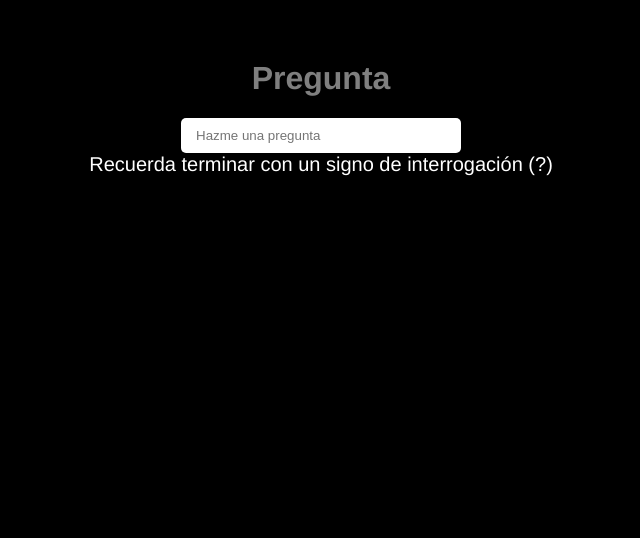
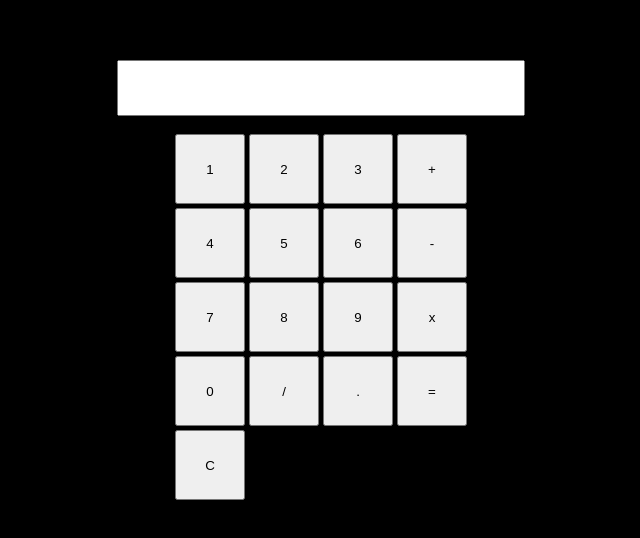
Before and after one commit to joselynM99/proyecto_u2_pw_p3_jm, a Vue app: page / in a window 1280 px wide. Shown: the top 538 px of the page, without its empty margins (319-959 px from the left). Built offline with nearby package versions, Linux system fonts and the light colour scheme.

Commit message:
tarea 7 Calculadora vue

```diff
--- a/src/App.vue
+++ b/src/App.vue
@@ -1,13 +1,42 @@
 <template>
-  <Pregunta></Pregunta>
+  <input id="resultado" type="text" />
+  <table class="calculadora">
+    <tr>
+      <td><Tecla valor="1" :reset="false" :calc="false"></Tecla></td>
+      <td><Tecla valor="2" :reset="false" :calc="false"></Tecla></td>
+      <td><Tecla valor="3" :reset="false" :calc="false"></Tecla></td>
+      <td><Tecla valor="+" :reset="false" :calc="false"></Tecla></td>
+    </tr>
+    <tr>
+      <td><Tecla valor="4" :reset="false" :calc="false"></Tecla></td>
+      <td><Tecla valor="5" :reset="false" :calc="false"></Tecla></td>
+      <td><Tecla valor="6" :reset="false" :calc="false"></Tecla></td>
+      <td><Tecla valor="-" :reset="false" :calc="false"></Tecla></td>
+    </tr>
+    <tr>
+      <td><Tecla valor="7" :reset="false" :calc="false"></Tecla></td>
+      <td><Tecla valor="8" :reset="false" :calc="false"></Tecla></td>
+      <td><Tecla valor="9" :reset="false" :calc="false"></Tecla></td>
+      <td><Tecla valor="x" :reset="false" :calc="false"></Tecla></td>
+    </tr>
+    <tr>
+      <td><Tecla valor="0" :reset="false" :calc="false"></Tecla></td>
+      <td><Tecla valor="/" :reset="false" :calc="false"></Tecla></td>
+      <td><Tecla valor="." :reset="false" :calc="false"></Tecla></td>
+      <td><Tecla valor="=" :reset="false" :calc="true"></Tecla></td>
+    </tr>
+    <tr>
+      <td><Tecla valor="C" :reset="true" :calc="false"></Tecla></td>
+    </tr>
+  </table>
 </template>
 
 <script>
-import Pregunta from "./components/Pregunta.vue";
+import Tecla from "./components/Tecla.vue";
 export default {
   name: "App",
   components: {
-    Pregunta,
+    Tecla,
   },
 };
 </script>
@@ -21,4 +50,17 @@ export default {
   color: #2c3e50;
   margin-top: 60px;
 }
+
+body {
+  text-align: center;
+}
+
+.calculadora {
+  margin: 15px auto;
+}
+
+#resultado {
+  width: 400px;
+  height: 50px;
+}
 </style>
--- /dev/null
+++ b/src/components/AppP.vue
@@ -0,0 +1,24 @@
+<template>
+  <Pregunta></Pregunta>
+</template>
+
+<script>
+import Pregunta from "./Pregunta.vue";
+export default {
+  name: "App",
+  components: {
+    Pregunta,
+  },
+};
+</script>
+
+<style>
+#app {
+  font-family: Avenir, Helvetica, Arial, sans-serif;
+  -webkit-font-smoothing: antialiased;
+  -moz-osx-font-smoothing: grayscale;
+  text-align: center;
+  color: #2c3e50;
+  margin-top: 60px;
+}
+</style>
--- /dev/null
+++ b/src/components/Tecla.vue
@@ -0,0 +1,60 @@
+<template>
+  <button class="teclas" v-on:click="accion(valor, calc, reset)">
+    {{ valor }}
+  </button>
+</template>
+
+<script>
+export default {
+  name: "Tecla",
+  props: {
+    valor: String,
+    calc: Boolean,
+    reset: Boolean,
+  },
+
+  data() {
+    return {
+      valor: this.valor,
+      calc: this.calc,
+      reset: this.reset,
+    };
+  },
+
+  methods: {
+    presionar(n) {
+      var resultado = document.getElementById("resultado").value;
+      if (resultado != "0" || isNaN(n))
+        document.getElementById("resultado").value = resultado + n;
+      else document.getElementById("resultado").value = n;
+    },
+    calcular() {
+      var resultado = eval(document.getElementById("resultado").value);
+      document.getElementById("resultado").value = resultado;
+    },
+    resetear() {
+      document.getElementById("resultado").value = 0;
+    },
+
+    accion(val, c, res) {
+      if (c == true) {
+        this.calcular();
+        console.log("cal");
+      } else if (res == true) {
+        this.resetear();
+        console.log("res");
+      } else {
+        this.presionar(val);
+        console.log("pres");
+      }
+    },
+  },
+};
+</script>
+
+<style>
+.teclas {
+  width: 70px;
+  height: 70px;
+}
+</style>
```
